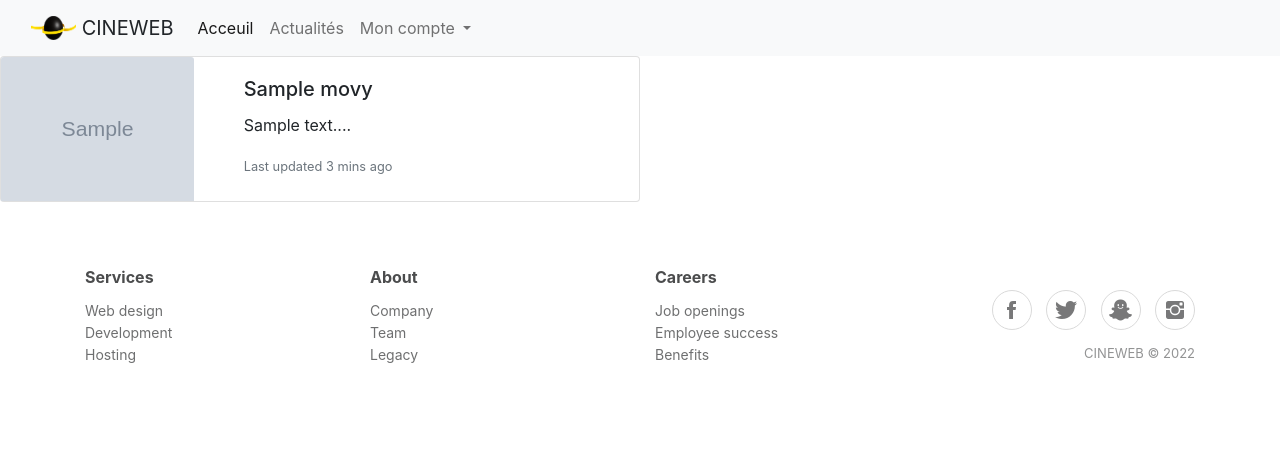
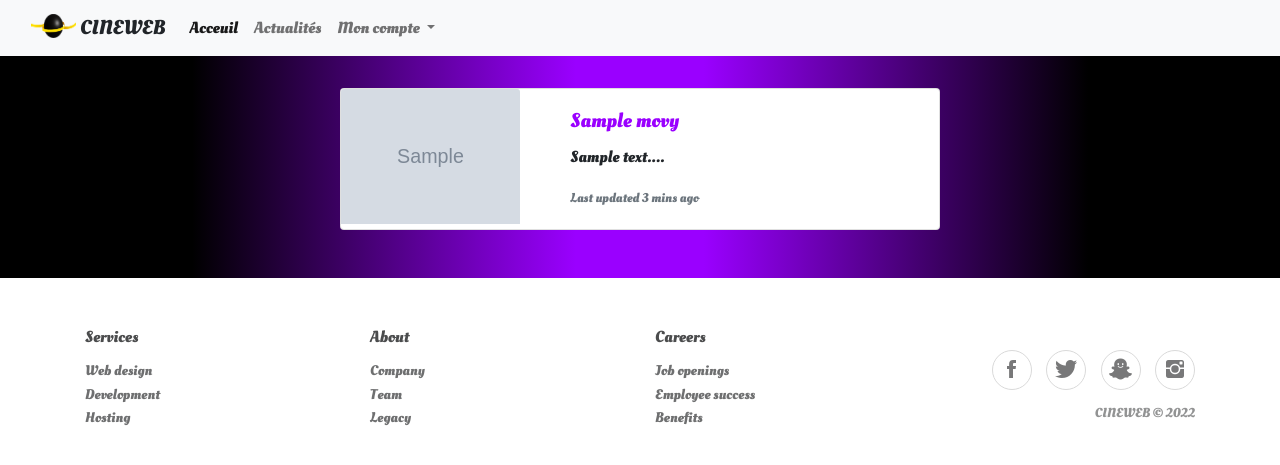
Before and after one commit to Eddy-Delmee/CineWEB, a Symfony app: template templates/main/index.html.twig in a window 1280 px wide. Shown: the top 465 px of the page. Run offline with Twig, Linux system fonts and the light colour scheme; the template is opened without the code that fills it: most values are stand-ins (such as "Sample title", 1, 10 or a date in 2020); grey boxes marked "Sample" are stand-in pictures; some libraries are stand-ins or nearby versions.

Commit message:
09:11 le 18/01/2023

```diff
--- a/public/css/_variable.scss
+++ b/public/css/_variable.scss
@@ -1,86 +1,100 @@
+// body {
+//   background: rgb(0, 0, 0);
+//   background: linear-gradient(90deg, rgba(0, 0, 0, 1) 0%, rgba(0, 0, 0, 1) 15%, rgba(154, 0, 255, 1) 45%, rgba(154, 0, 255, 1) 55%, rgba(0, 0, 0, 1) 85%, rgba(0, 0, 0, 1) 100%);
+// }
+
+h5 {
+  color: rgba(154, 0, 255, 1);
+}
+
+// FontFamilly
+h1, h2, h3, h4, h5, p, a {
+  font-family: 'Oleo Script', cursive;
+}
+
 // Footer
 .footer-clean {
-    padding:50px 0;
-    background-color:#fff;
-    color:#4b4c4d;
+  padding: 50px 0;
+  background-color: #fff;
+  color: #4b4c4d;
 }
 
 .footer-clean h3 {
-    margin-top:0;
-    margin-bottom:12px;
-    font-weight:bold;
-    font-size:16px;
+  margin-top: 0;
+  margin-bottom: 12px;
+  font-weight: bold;
+  font-size: 16px;
 }
 
 .footer-clean ul {
-    padding:0;
-    list-style:none;
-    line-height:1.6;
-    font-size:14px;
-    margin-bottom:0;
+  padding: 0;
+  list-style: none;
+  line-height: 1.6;
+  font-size: 14px;
+  margin-bottom: 0;
 }
 
 .footer-clean ul a {
-    color:inherit;
-    text-decoration:none;
-    opacity:0.8;
+  color: inherit;
+  text-decoration: none;
+  opacity: 0.8;
 }
 
 .footer-clean ul a:hover {
-    opacity:1;
+  opacity: 1;
 }
 
 .footer-clean .item.social {
-    text-align:right;
+  text-align: right;
 }
 
 @media (max-width:767px) {
   .footer-clean .item {
-      text-align:center;
-      padding-bottom:20px;
+    text-align: center;
+    padding-bottom: 20px;
   }
 }
 
 @media (max-width: 768px) {
   .footer-clean .item.social {
-      text-align:center;
+    text-align: center;
   }
 }
 
-  .footer-clean .item.social > a {
-    font-size:24px;
-    width:40px;
-    height:40px;
-    line-height:40px;
-    display:inline-block;
-    text-align:center;
-    border-radius:50%;
-    border:1px solid #ccc;
-    margin-left:10px;
-    margin-top:22px;
-    color:inherit;
-    opacity:0.75;
+.footer-clean .item.social>a {
+  font-size: 24px;
+  width: 40px;
+  height: 40px;
+  line-height: 40px;
+  display: inline-block;
+  text-align: center;
+  border-radius: 50%;
+  border: 1px solid #ccc;
+  margin-left: 10px;
+  margin-top: 22px;
+  color: inherit;
+  opacity: 0.75;
 }
 
-  .footer-clean .item.social > a:hover {
-    opacity:0.9;
+.footer-clean .item.social>a:hover {
+  opacity: 0.9;
 }
 
 @media (max-width:991px) {
-    .footer-clean .item.social > a {
-      margin-top:40px;
+  .footer-clean .item.social>a {
+    margin-top: 40px;
   }
 }
 
 @media (max-width:767px) {
-    .footer-clean .item.social > a {
-      margin-top:10px;
+  .footer-clean .item.social>a {
+    margin-top: 10px;
   }
 }
 
 .footer-clean .copyright {
-    margin-top:14px;
-    margin-bottom:0;
-    font-size:13px;
-    opacity:0.6;
+  margin-top: 14px;
+  margin-bottom: 0;
+  font-size: 13px;
+  opacity: 0.6;
 }
--- /dev/null
+++ b/public/css/main/_mainIndex.scss
@@ -0,0 +1,20 @@
+// <main>
+
+.mainIndexBackground {
+    margin: 0;
+    background: rgb(0, 0, 0);
+    background: linear-gradient(90deg, rgba(0, 0, 0, 1) 0%, rgba(0, 0, 0, 1) 15%, rgba(154, 0, 255, 1) 45%, rgba(154, 0, 255, 1) 55%, rgba(0, 0, 0, 1) 85%, rgba(0, 0, 0, 1) 100%);
+}
+
+// </main>
+
+// <card>
+
+.mainIndexCenterCard {
+    display: flex;
+    justify-content: center;
+    padding-top: 2em;
+    padding-bottom: 2em;
+}
+
+// </card>
--- a/public/css/style.css
+++ b/public/css/style.css
@@ -1,3 +1,11 @@
+h5 {
+  color: rgb(154, 0, 255);
+}
+
+h1, h2, h3, h4, h5, p, a {
+  font-family: "Oleo Script", cursive;
+}
+
 .footer-clean {
   padding: 50px 0;
   background-color: #fff;
@@ -78,4 +86,58 @@
   margin-bottom: 0;
   font-size: 13px;
   opacity: 0.6;
+}
+
+.mainIndexBackground {
+  margin: 0;
+  background: rgb(0, 0, 0);
+  background: linear-gradient(90deg, rgb(0, 0, 0) 0%, rgb(0, 0, 0) 15%, rgb(154, 0, 255) 45%, rgb(154, 0, 255) 55%, rgb(0, 0, 0) 85%, rgb(0, 0, 0) 100%);
+}
+
+.mainIndexCenterCard {
+  display: flex;
+  justify-content: center;
+  padding-top: 2em;
+  padding-bottom: 2em;
+}
+
+.newIndexCenterBlock {
+  padding-top: 3em;
+  padding-bottom: 3em;
+  font-size: 2em;
+}
+
+.newIndexCenter {
+  display: flex;
+  flex-direction: row;
+  justify-content: center;
+}
+
+.newIndexCenterLeft {
+  margin-right: 4em;
+}
+
+.newIndexCenterRight {
+  margin-left: 4em;
+}
+
+.newIndexCenterRightText {
+  width: 30em;
+  font-size: 2em;
+}
+
+.newIndexCreat {
+  display: flex;
+  flex-direction: row;
+  justify-content: center;
+  padding-top: 2em;
+  padding-bottom: 2em;
+  font-size: 2em;
+}
+
+.newFrontbackgroundVisitor {
+  padding-top: 1em;
+  padding-bottom: 3em;
+  background: rgb(255, 255, 255);
+  background: linear-gradient(0deg, rgb(255, 255, 255) 0%, rgb(255, 255, 255) 98%, rgb(0, 0, 0) 99%, rgb(255, 255, 255) 100%);
 }/*# sourceMappingURL=style.css.map */
--- a/public/css/style.scss
+++ b/public/css/style.scss
@@ -1 +1,8 @@
+// base
 @import 'variable';
+
+// main
+@import 'main/mainIndex';
+
+// new
+@import 'new/newIndex';
--- a/templates/base.html.twig
+++ b/templates/base.html.twig
@@ -18,6 +18,12 @@
 		<link rel="stylesheet" href="https://cdnjs.cloudflare.com/ajax/libs/twitter-bootstrap/4.1.3/css/bootstrap.min.css">
 		<link
 		rel="stylesheet" href="https://cdnjs.cloudflare.com/ajax/libs/ionicons/2.0.1/css/ionicons.min.css">
+
+		{# FontFamilly #}
+		<link rel="preconnect" href="https://fonts.googleapis.com">
+		<link rel="preconnect" href="https://fonts.gstatic.com" crossorigin>
+		<link
+		href="https://fonts.googleapis.com/css2?family=Oleo+Script:wght@700&display=swap" rel="stylesheet">
 
 		{# CSS #}
 		<link rel="stylesheet" href="{{asset("css/style.css")}}">
--- a/templates/main/index.html.twig
+++ b/templates/main/index.html.twig
@@ -1,10 +1,14 @@
 {% extends 'base.html.twig' %}
 
-{% block title %}CINEWEB{% endblock %}
+{% block title %}CINEWEB
+{% endblock %}
 
 {% block body %}
 
+	<main class="mainIndexBackground">
 		{% for movie in movies %}
+			{# <card> #}
+			<div class="mainIndexCenterCard">
 				<div class="card mb-3" style="max-width: 40em;">
 					<div class="row g-0">
 						<div class="col-md-4">
@@ -22,6 +26,9 @@
 						</div>
 					</div>
 				</div>
+			</div>
+			{# </card> #}
 		{% endfor %}
+	</main>
 
 {% endblock %}
--- a/templates/news/edit.html.twig
+++ b/templates/news/edit.html.twig
@@ -7,7 +7,7 @@
 
     {{ include('news/_form.html.twig', {'button_label': 'Update'}) }}
 
-    <a href="{{ path('app_news_index') }}">back to list</a>
+    <a href="{{ path('app_news_index') }}">Retour</a>
 
     {{ include('news/_delete_form.html.twig') }}
 {% endblock %}
```
Also changed, not shown: public/css/new/_newIndex.scss (added, +52 -0 lines), templates/news/index.html.twig (+28 -48 lines), public/Resource/cinema-salle.webp (added), public/uploads/images/avatar-63c6b1b94e155.jpg (added), public/uploads/images/avatar-63c6bc32e75c2.jpg (added), public/uploads/images/cinema-salle-63c70160b9cf7.webp (added), 1 other file. Lines whose indentation alone changed are shown as unchanged.
